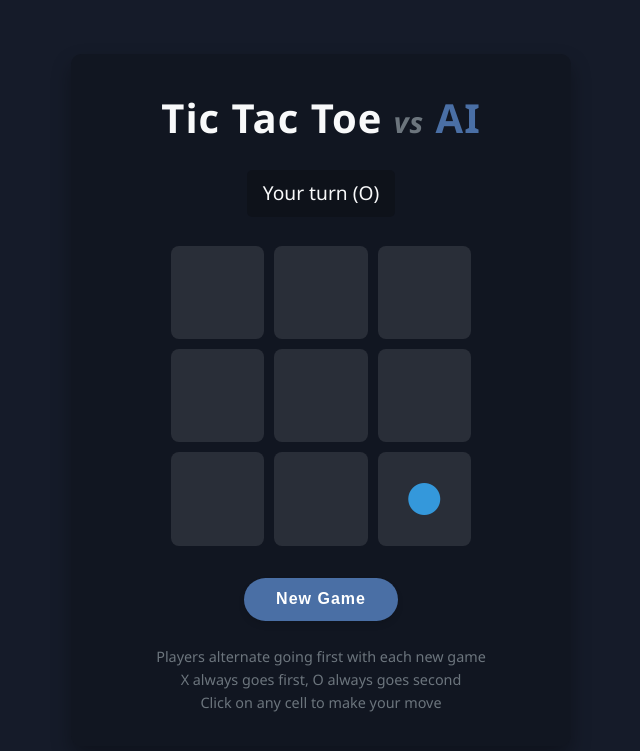
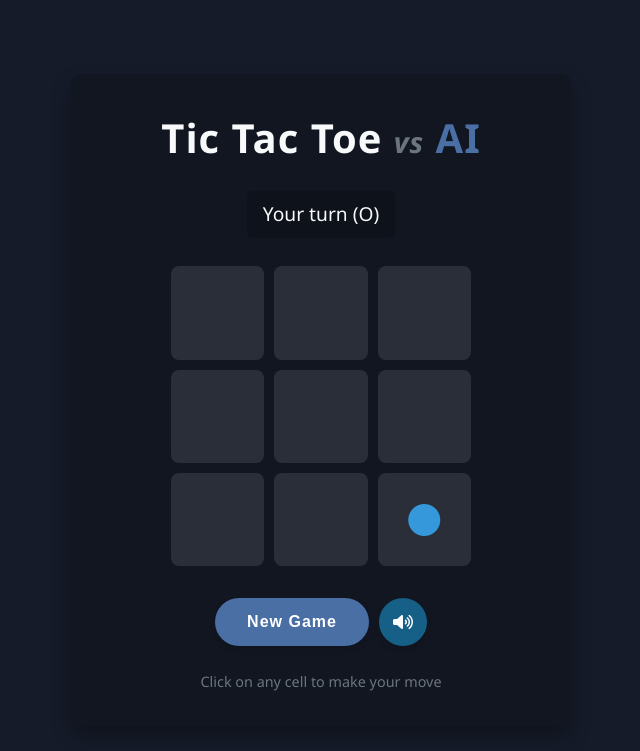
Before and after one commit to a-bakr/tic-tac-toe, a Flask app: page / in a window 1280 px wide. Shown: the top 751 px of the page, without its empty margins (319-959 px from the left). Run offline with Flask 3, Linux system fonts and the light colour scheme.

Commit message:
add sound

```diff
--- a/api/index.py
+++ b/api/index.py
@@ -1,6 +1,5 @@
 from api.tic_tac_toe import State, Player, BOARD_ROWS, BOARD_COLS, all_states
 from flask import Flask, render_template, jsonify, request
-import numpy as np
 
 app = Flask(__name__)
 
--- a/api/static/css/style.css
+++ b/api/static/css/style.css
@@ -123,6 +123,9 @@ h1 {
 
 .controls {
     margin: 1.5rem 0;
+    display: flex;
+    justify-content: center;
+    gap: 10px;
 }
 
 .reset-btn {
@@ -139,14 +142,35 @@ h1 {
     box-shadow: 0 4px 6px rgba(0, 0, 0, 0.1);
 }
 
-.reset-btn:hover {
+.sound-btn {
+    background-color: var(--secondary-color);
+    color: white;
+    border: none;
+    padding: 0.8rem;
+    font-size: 1rem;
+    border-radius: 50%;
+    width: 3rem;
+    height: 3rem;
+    cursor: pointer;
+    transition: all 0.3s ease;
+    box-shadow: 0 4px 6px rgba(0, 0, 0, 0.1);
+    display: flex;
+    justify-content: center;
+    align-items: center;
+}
+
+.sound-btn:hover, .reset-btn:hover {
     background-color: var(--secondary-color);
     transform: translateY(-2px);
     box-shadow: 0 6px 8px rgba(0, 0, 0, 0.15);
 }
 
-.reset-btn:active {
+.sound-btn:active, .reset-btn:active {
     transform: translateY(0);
+}
+
+.sound-btn.muted {
+    background-color: var(--neutral-color);
 }
 
 .instructions {
--- a/api/static/js/script.js
+++ b/api/static/js/script.js
@@ -2,6 +2,36 @@ document.addEventListener("DOMContentLoaded", () => {
 	const board = document.getElementById("board");
 	const resetBtn = document.getElementById("resetBtn");
 	const statusDisplay = document.getElementById("status");
+	const soundToggleBtn = document.getElementById("soundToggleBtn");
+
+	// Sound state
+	let soundEnabled = true;
+
+	// Sound effects
+	const sounds = {
+		playerMove: new Audio("/static/sounds/player-move.mp3"),
+		aiMove: new Audio("/static/sounds/ai-move.mp3"),
+		win: new Audio("/static/sounds/win.mp3"),
+		lose: new Audio("/static/sounds/lose.mp3"),
+		draw: new Audio("/static/sounds/draw.mp3"),
+	};
+
+	// Preload sounds
+	Object.values(sounds).forEach((sound) => {
+		sound.load();
+	});
+
+	// Toggle sound on/off
+	soundToggleBtn.addEventListener("click", () => {
+		soundEnabled = !soundEnabled;
+		if (soundEnabled) {
+			soundToggleBtn.innerHTML = '<i class="fas fa-volume-up"></i>';
+			soundToggleBtn.classList.remove("muted");
+		} else {
+			soundToggleBtn.innerHTML = '<i class="fas fa-volume-mute"></i>';
+			soundToggleBtn.classList.add("muted");
+		}
+	});
 
 	let gameState = {
 		board: Array(3)
@@ -47,14 +77,29 @@ document.addEventListener("DOMContentLoaded", () => {
 				// Update the turn status
 				updateTurnStatus();
 
-				// If AI made a first move, highlight it
+				// If AI made a first move, highlight it and play sound
 				if (data.aiMove) {
 					const aiRow = data.aiMove.row;
 					const aiCol = data.aiMove.col;
 					highlightCell(aiRow, aiCol);
+					playSound("aiMove");
 				}
 			})
 			.catch((error) => console.error("Error:", error));
+	}
+
+	// Play a sound effect
+	function playSound(soundName) {
+		if (sounds[soundName] && soundEnabled) {
+			// Stop and reset the sound if it's already playing
+			sounds[soundName].pause();
+			sounds[soundName].currentTime = 0;
+
+			// Play the sound
+			sounds[soundName].play().catch((error) => {
+				console.error("Error playing sound:", error);
+			});
+		}
 	}
 
 	// Make a move
@@ -63,6 +108,9 @@ document.addEventListener("DOMContentLoaded", () => {
 		if (gameState.gameOver || gameState.board[row][col] !== 0) {
 			return;
 		}
+
+		// Play player move sound
+		playSound("playerMove");
 
 		// Send the move to the server
 		fetch("/play", {
@@ -77,14 +125,26 @@ document.addEventListener("DOMContentLoaded", () => {
 				gameState = data;
 				updateBoard();
 
-				// Highlight AI's move
+				// Highlight AI's move and play sound
 				if (data.aiMove) {
 					const aiRow = data.aiMove.row;
 					const aiCol = data.aiMove.col;
 					highlightCell(aiRow, aiCol);
+					playSound("aiMove");
 				}
 
 				updateGameStatus();
+
+				// Play appropriate game end sound
+				if (gameState.gameOver) {
+					if (gameState.winner === (gameState.humanGoesFirst ? 1 : -1)) {
+						playSound("win");
+					} else if (gameState.winner === (gameState.humanGoesFirst ? -1 : 1)) {
+						playSound("lose");
+					} else {
+						playSound("draw");
+					}
+				}
 			})
 			.catch((error) => console.error("Error:", error));
 	}
--- a/api/templates/index.html
+++ b/api/templates/index.html
@@ -21,11 +21,12 @@
 
 			<div class="controls">
 				<button id="resetBtn" class="reset-btn">New Game</button>
+				<button id="soundToggleBtn" class="sound-btn">
+					<i class="fas fa-volume-up"></i>
+				</button>
 			</div>
 
 			<div class="instructions">
-				<p>Players alternate going first with each new game</p>
-				<p>X always goes first, O always goes second</p>
 				<p>Click on any cell to make your move</p>
 			</div>
 		</div>
```
Also changed, not shown: api/static/sounds/README.txt (added), 2 other files.
